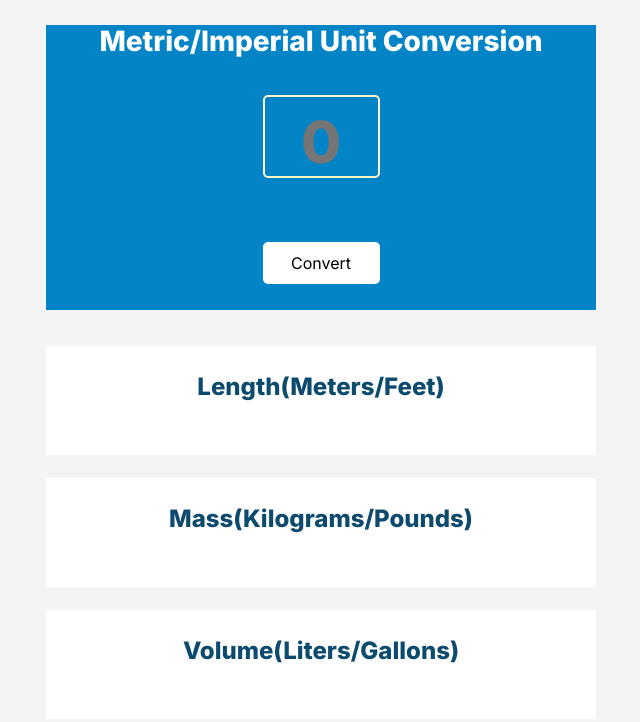
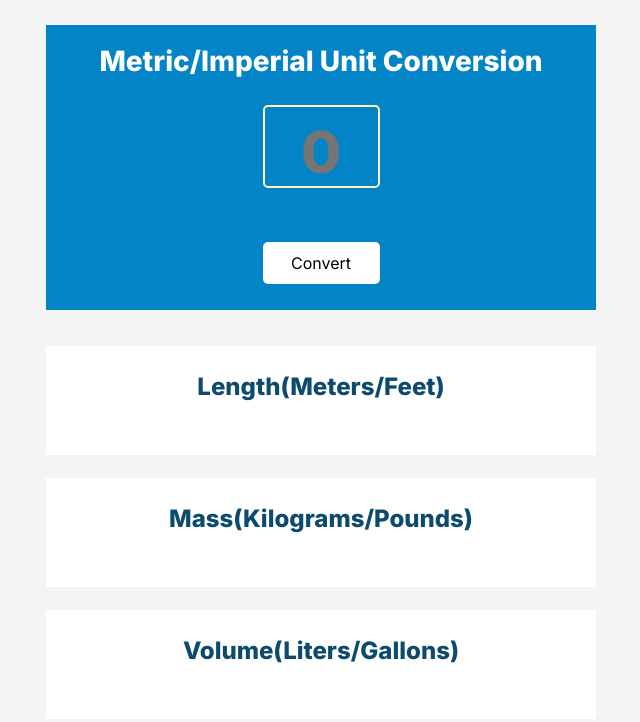
Before and after one commit to kevmill29/unit-metric-imperial--converter, a website: page index.html in a window 1280 px wide. Shown: the whole page, without its empty margins (319-959 px from the left). Drawn offline with nearby package versions, Linux system fonts and the light colour scheme.

Commit message:
Update index.css

```diff
--- a/index.css
+++ b/index.css
@@ -20,6 +20,7 @@ html, body {
 left:0;
 right:0;
 margin: 25px auto 0 auto;
+padding: 20px 0 0 0;
 text-align: center;
 color: white;
 display: flex;
```
